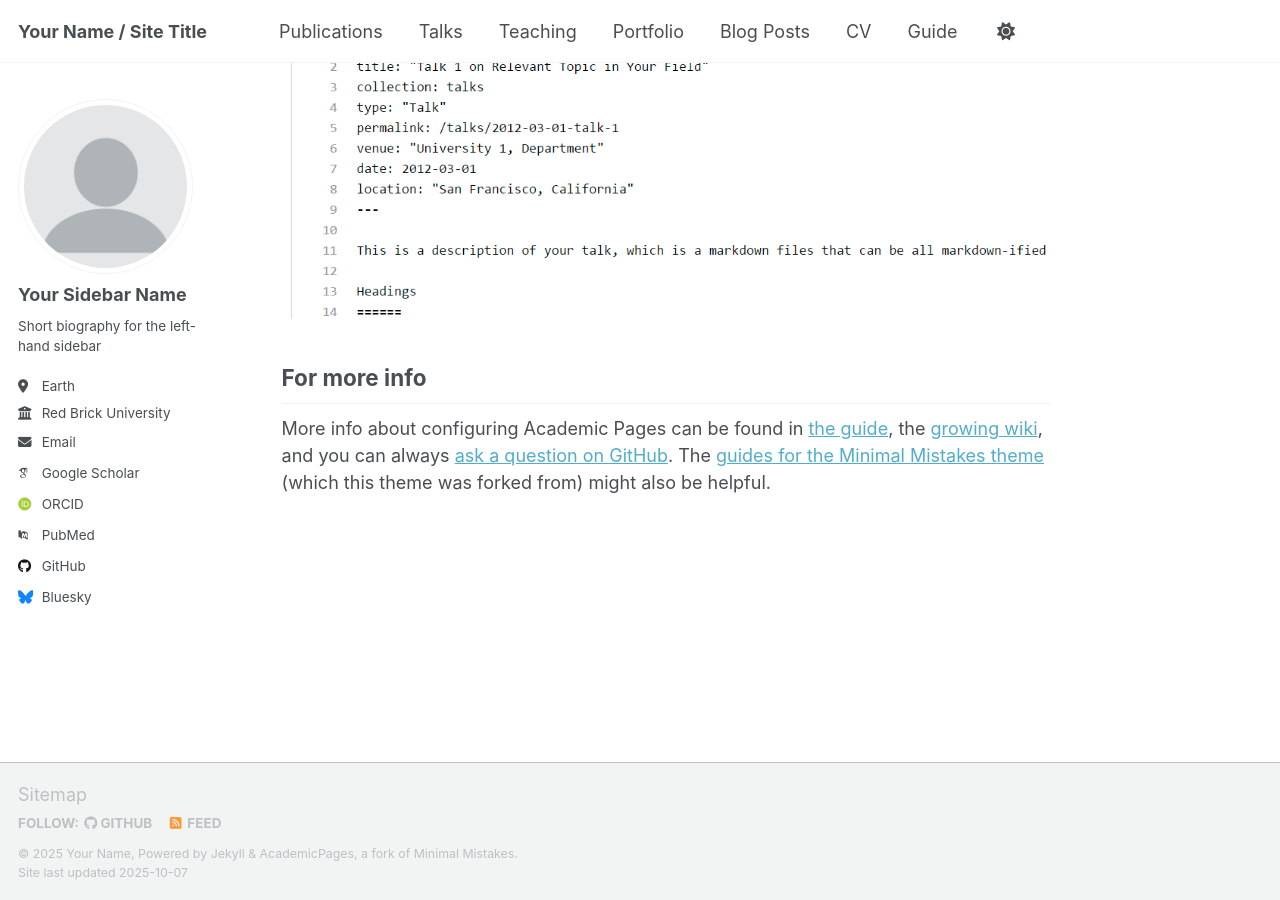
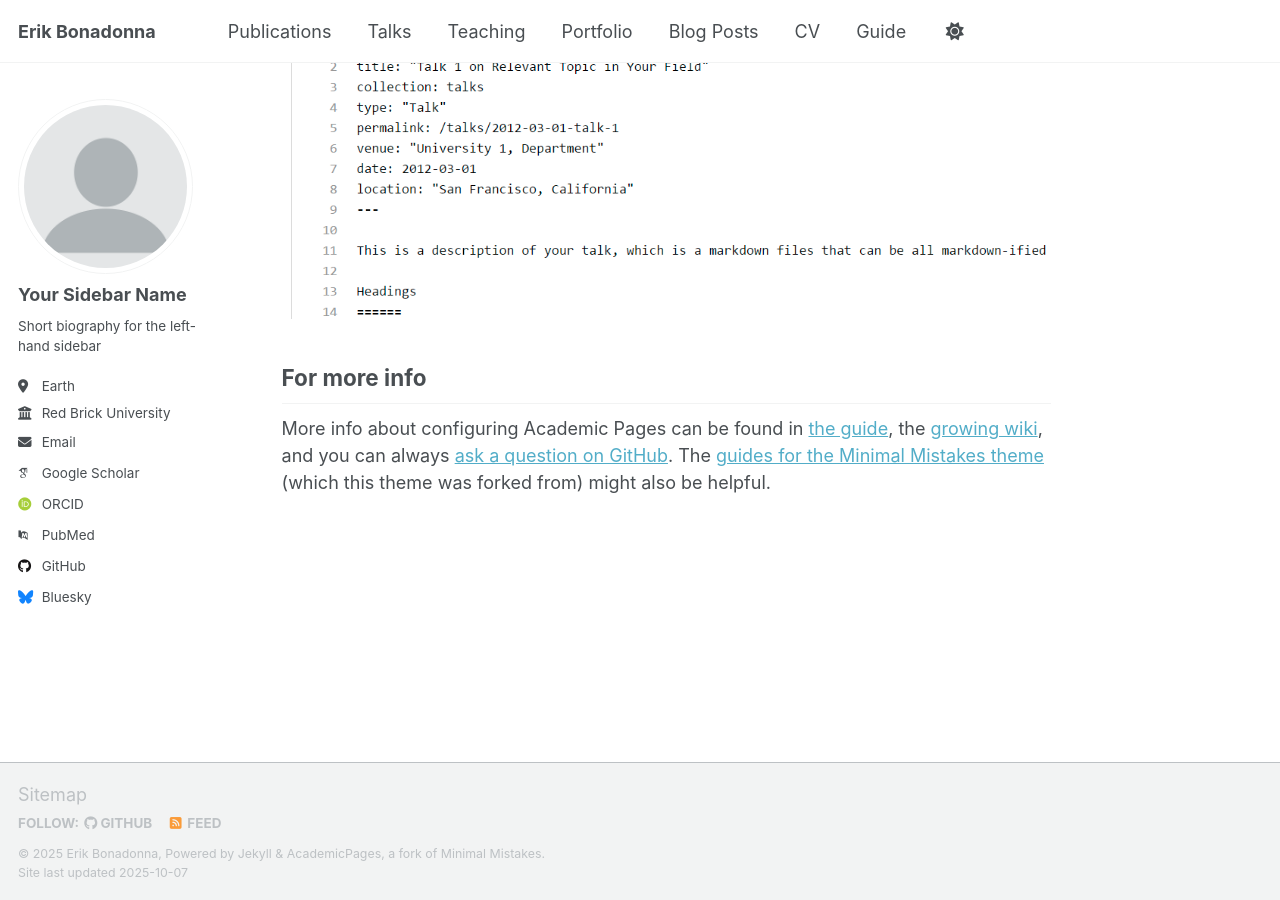
Before and after one commit to lichenpunk/lichenpunk.github.io, a Jekyll site: the page built from _pages/about.md, in a window 1280 px wide and 900 px high, scrolled down 2880 px. Built offline with Jekyll 4.4.1, drawn with Linux system fonts in a browser that asks for light colours; some web fonts are replaced; a script that is not in the unit is left out.

Commit message:
Update _config.yml

```diff
--- a/_config.yml
+++ b/_config.yml
@@ -9,14 +9,14 @@
 # Basic Site Settings
 locale                   : "en-US"
 site_theme               : "default" # Currently available options are "default", "air"
-title                    : "Your Name / Site Title"
+title                    : "Erik Bonadonna"
 title_separator          : "-"
-name                     : &name "Your Name"
+name                     : &name "Erik Bonadonna"
 description              : &description "Your Name's academic portfolio"   # Update this with a general description of your site, this is the default if not overridden by a page
-url                      : https://academicpages.github.io # The base hostname & protocol for your site e.g. "https://[your GitHub username].github.io",
+url                      : https://the-viking.github.io/personal-site # The base hostname & protocol for your site e.g. "https://[your GitHub username].github.io",
                                                            # or if you already have some other page hosted on Github then use "https://[your GitHub username].github.io/[Your Repo Name]"
 baseurl                  : "" # the subpath of your site, e.g. "/blog"
-repository               : "academicpages/academicpages.github.io"
+repository               : "the-viking/personal-site"
 
 # Site Author - The following control what appear as part of the author content on the side bar.
 #               If a field is blank the icon and link will not appear, otherwise it will be shown.
@@ -30,7 +30,7 @@ author:
   location         : "Earth"
   employer         : "Red Brick University"
   uri              : # URL
-  email            : "none@example.org"
+  email            : "ebonadonna@gmail.com"
 
   # Academic websites
   academia         : # URL
```
